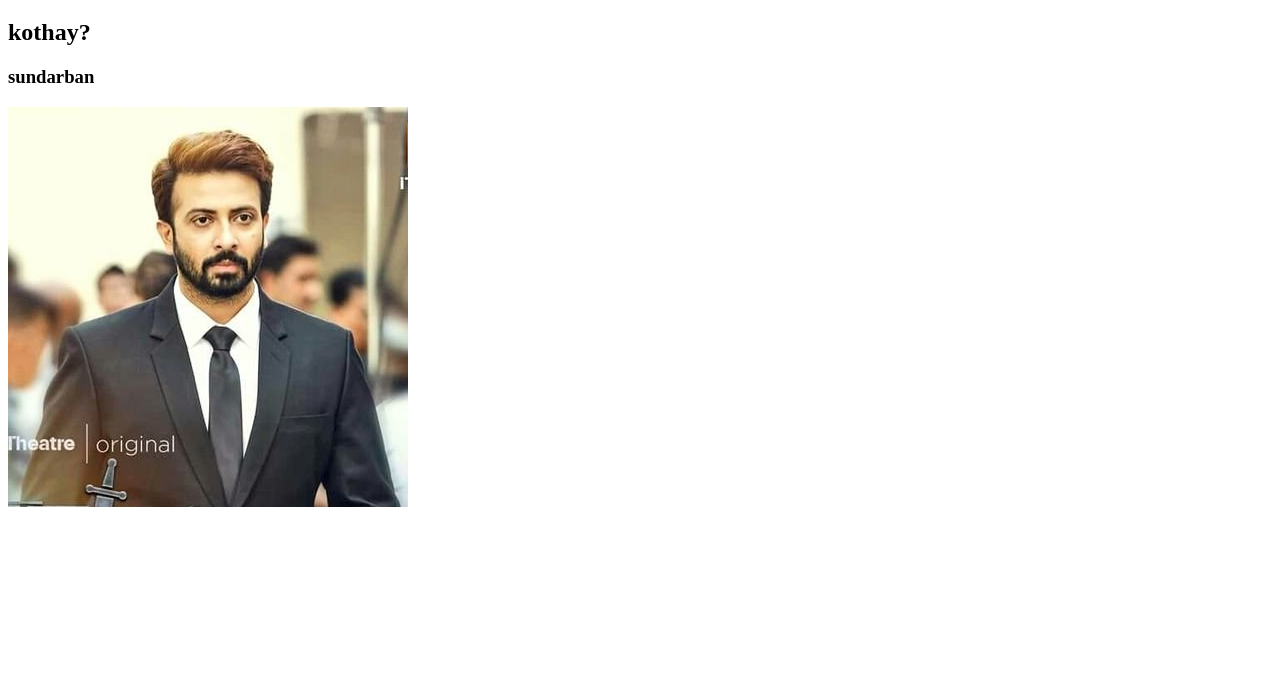
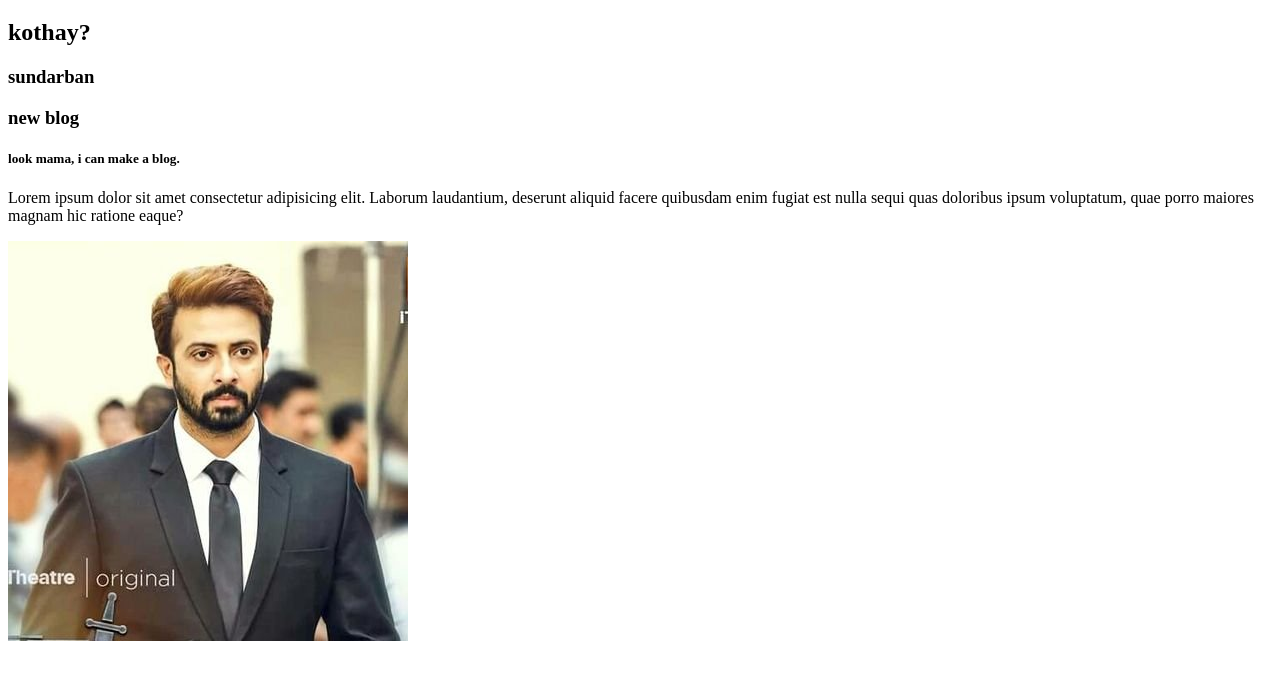
Before and after one commit to Mahbub2352/my-fourth-repo, a plain HTML site: page index.html in a window 1280 px wide. Shown: the part 61-740 px from the top of the page. Drawn offline with Linux system fonts and the light colour scheme.

Commit message:
add something

```diff
--- a/index.html
+++ b/index.html
@@ -10,6 +10,11 @@
     <h1>cholo ghurte jai.</h1>
     <h2>kothay?</h2>
     <h3>sundarban</h3>
+    <div>
+        <h3>new blog</h3>
+        <h5>look mama, i can make a blog.</h5>
+        <p>Lorem ipsum dolor sit amet consectetur adipisicing elit. Laborum laudantium, deserunt aliquid facere quibusdam enim fugiat est nulla sequi quas doloribus ipsum voluptatum, quae porro maiores magnam hic ratione eaque?</p>
+    </div>
     <img src="sakib.jpg" alt="">
 </body>
 </html>
```
